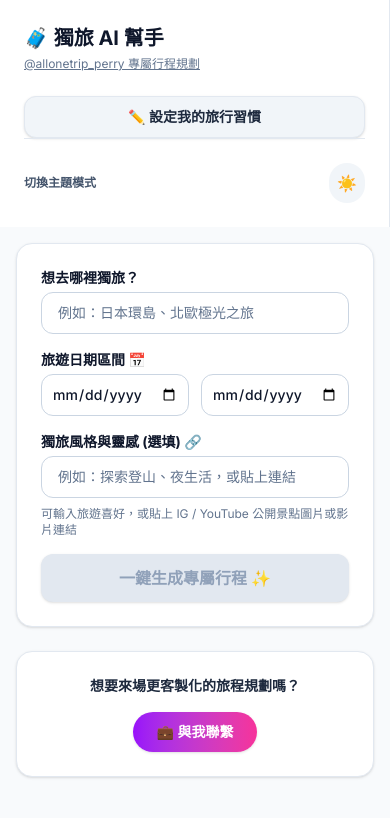
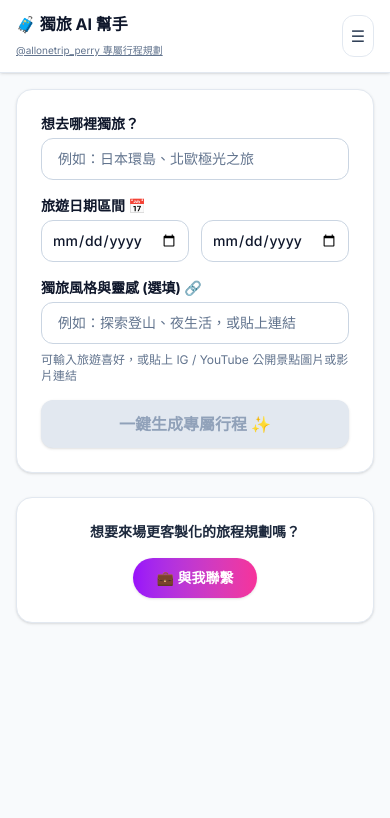
Before and after one commit to PerryChen-creator/allonetrip-ai, a Next.js app: page / in a window 390 px wide. Shown: the top 818 px of the page. Built offline with nearby package versions, Linux system fonts and the light colour scheme.

Commit message:
fix: add mobile hamburger header, lock desktop sidebar height, and optimize chat top bar spacing

```diff
--- a/app/page.tsx
+++ b/app/page.tsx
@@ -35,7 +35,7 @@ function parseInlineMarkdown(text: string) {
   });
 }
 
-// 高階 Markdown 渲染組件 (支援表格、標題、清單與內聯連結)
+// 高階 Markdown 渲染組件
 function MarkdownMessage({ content }: { content: string }) {
   const lines = content.split('\n');
   const elements: React.ReactNode[] = [];
@@ -133,6 +133,7 @@ function MarkdownMessage({ content }: { content: string }) {
 
 export default function Home() {
   const [darkMode, setDarkMode] = useState(false);
+  const [isMobileMenuOpen, setIsMobileMenuOpen] = useState(false); // 🟢 手機漢堡選單開關
 
   const [isPrefModalOpen, setIsPrefModalOpen] = useState(false);
   const [userPreferences, setUserPreferences] = useState({
@@ -277,10 +278,62 @@ export default function Home() {
 
   return (
     <div className={`min-h-screen transition-colors duration-200 ${darkMode ? 'dark bg-slate-950 text-slate-100' : 'bg-slate-50 text-slate-900'}`}>
+
+      {/* 🟢 1. 手機版頂部 Header 與 漢堡選單 (解決圖二問題) */}
+      <div className="md:hidden sticky top-0 z-30 bg-white/95 dark:bg-slate-900/95 backdrop-blur-md border-b border-slate-200 dark:border-slate-800 px-4 py-3 flex items-center justify-between shadow-sm">
+        <div>
+          <h1 className="text-base font-bold text-slate-900 dark:text-white flex items-center gap-1.5">
+            🧳 獨旅 AI 幫手
+          </h1>
+          <a
+            href="https://www.instagram.com/allonetrip_perry/"
+            target="_blank"
+            rel="noopener noreferrer"
+            className="text-[10px] text-slate-500 dark:text-slate-400 underline"
+          >
+            @allonetrip_perry 專屬行程規劃
+          </a>
+        </div>
+
+        {/* 漢堡按鈕 */}
+        <button
+          onClick={() => setIsMobileMenuOpen(!isMobileMenuOpen)}
+          className="p-2 text-slate-700 dark:text-slate-200 hover:bg-slate-100 dark:hover:bg-slate-800 rounded-xl transition border border-slate-200 dark:border-slate-700"
+          aria-label="選單"
+        >
+          {isMobileMenuOpen ? '✕' : '☰'}
+        </button>
+      </div>
+
+      {/* 手機版下拉選單 Drawer */}
+      {isMobileMenuOpen && (
+        <div className="md:hidden sticky top-[57px] z-20 bg-white dark:bg-slate-900 border-b border-slate-200 dark:border-slate-800 p-4 space-y-3 shadow-lg">
+          <button
+            onClick={() => {
+              setIsPrefModalOpen(true);
+              setIsMobileMenuOpen(false);
+            }}
+            className="w-full py-2.5 bg-slate-100 dark:bg-slate-800 text-slate-800 dark:text-slate-200 rounded-xl text-xs font-bold transition border border-slate-200 dark:border-slate-700"
+          >
+            ✏️ 設定我的旅行習慣
+          </button>
+
+          <div className="flex items-center justify-between pt-1">
+            <span className="text-xs font-semibold text-slate-600 dark:text-slate-400">切換主題模式</span>
+            <button
+              onClick={() => setDarkMode(!darkMode)}
+              className="p-2 bg-slate-100 dark:bg-slate-800 rounded-full text-sm"
+            >
+              {darkMode ? '🌙 深色' : '☀️ 淺色'}
+            </button>
+          </div>
+        </div>
+      )}
+
       <div className="flex flex-col md:flex-row min-h-screen">
 
-        {/* 側邊欄 */}
-        <div className="w-full md:w-64 bg-white dark:bg-slate-900 border-r border-slate-200 dark:border-slate-800 p-6 flex flex-col justify-between">
+        {/* 🟢 2. 桌機版側邊欄 (解決圖三問題：md:h-screen md:sticky md:top-0 鎖定高度不向下長伸) */}
+        <div className="hidden md:flex md:w-64 md:h-screen md:sticky md:top-0 bg-white dark:bg-slate-900 border-r border-slate-200 dark:border-slate-800 p-6 flex-col justify-between shrink-0">
           <div>
             <h1 className="text-xl font-bold flex items-center gap-2 text-slate-900 dark:text-white">
               🧳 獨旅 AI 幫手
@@ -408,27 +461,29 @@ export default function Home() {
 
           {/* 對話區塊 */}
           {(messages.length > 0 || loading) && (
-            <div className="bg-white dark:bg-slate-900 rounded-2xl shadow-sm border border-slate-200 dark:border-slate-800 p-6 space-y-4">
+            <div className="bg-white dark:bg-slate-900 rounded-2xl shadow-sm border border-slate-200 dark:border-slate-800 p-4 md:p-6 space-y-4">
 
-              <div ref={chatHeaderRef} className="flex justify-between items-center border-b border-slate-100 dark:border-slate-800 pb-3 sticky top-0 bg-white/90 dark:bg-slate-900/90 backdrop-blur-sm z-10">
-                <span className="font-bold text-slate-900 dark:text-slate-100 flex items-center gap-2">
+              {/* 🟢 3. 重新優化 Sticky 對話頂欄 (解決圖一問題：絕不擠壓排版) */}
+              <div ref={chatHeaderRef} className="flex items-center justify-between border-b border-slate-100 dark:border-slate-800 pb-3 sticky top-[57px] md:top-0 bg-white/95 dark:bg-slate-900/95 backdrop-blur-md z-10 pt-1">
+                <span className="font-bold text-xs sm:text-sm text-slate-900 dark:text-slate-100 flex items-center gap-1 shrink-0">
                   📍 專屬獨旅行程對話
                 </span>
 
-                <div className="flex items-center gap-2">
+                {/* 手機/桌機精簡雙按鈕 */}
+                <div className="flex items-center gap-1.5 shrink-0">
                   <button
                     onClick={handleShare}
-                    className="px-3 py-1.5 bg-slate-100 dark:bg-slate-800 hover:bg-slate-200 dark:hover:bg-slate-700 text-slate-800 dark:text-slate-200 text-xs font-bold rounded-lg transition border border-slate-200 dark:border-slate-700 flex items-center gap-1"
+                    className="px-2.5 py-1.5 bg-slate-100 dark:bg-slate-800 hover:bg-slate-200 dark:hover:bg-slate-700 text-slate-800 dark:text-slate-200 text-xs font-bold rounded-lg transition border border-slate-200 dark:border-slate-700 flex items-center gap-1"
                   >
-                    🔗 分享行程
+                    🔗 <span className="hidden sm:inline">分享行程</span><span className="sm:hidden">分享</span>
                   </button>
                   <a
                     href="https://www.instagram.com/allonetrip_perry/"
                     target="_blank"
                     rel="noopener noreferrer"
-                    className="px-3 py-1.5 bg-pink-50 dark:bg-pink-950/40 hover:bg-pink-100 dark:hover:bg-pink-900/50 text-pink-600 dark:text-pink-300 text-xs font-bold rounded-lg transition border border-pink-200 dark:border-pink-800 flex items-center gap-1"
+                    className="px-2.5 py-1.5 bg-pink-50 dark:bg-pink-950/40 hover:bg-pink-100 dark:hover:bg-pink-900/50 text-pink-600 dark:text-pink-300 text-xs font-bold rounded-lg transition border border-pink-200 dark:border-pink-800 flex items-center gap-1"
                   >
-                    💼 與我聯繫
+                    💼 <span className="hidden sm:inline">與我聯繫</span><span className="sm:hidden">聯繫</span>
                   </a>
                 </div>
               </div>
@@ -498,7 +553,6 @@ export default function Home() {
                     📎
                   </button>
 
-                  {/* 🟢 核心修復：防止注音/拼音選字 Enter 誤發送 */}
                   <input
                     type="text"
                     placeholder="問問 Perry...（例如：展開 Day 1-5 的細節，或附圖詢問）"
@@ -528,7 +582,7 @@ export default function Home() {
         </div>
       </div>
 
-      {/* Modal 彈窗 */}
+      {/* 「設定我的旅行習慣」 Modal 彈窗 */}
       {isPrefModalOpen && (
         <div className="fixed inset-0 bg-black/50 backdrop-blur-sm z-50 flex items-center justify-center p-4">
           <div className="bg-white dark:bg-slate-900 border border-slate-200 dark:border-slate-800 rounded-2xl max-w-md w-full p-6 shadow-2xl space-y-4">
```
